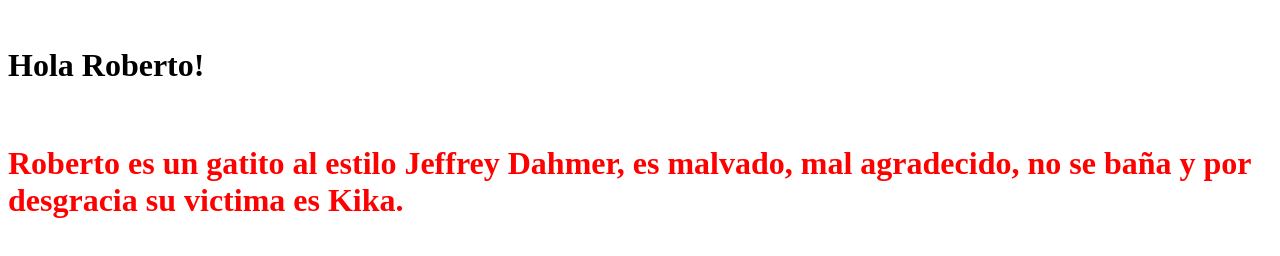
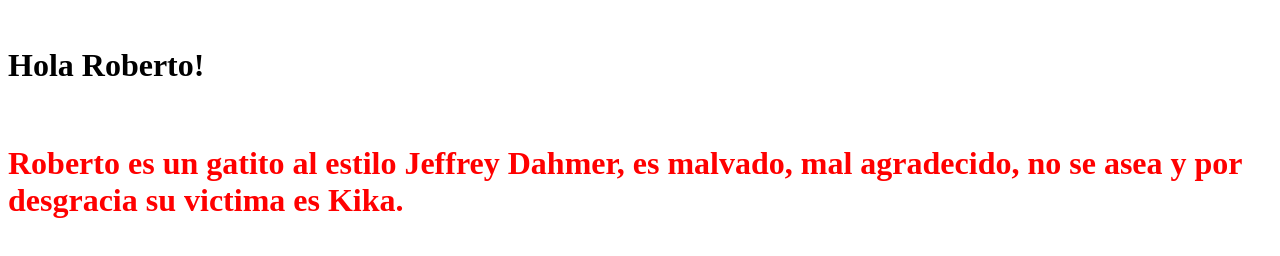
Before and after one commit to marissa-gn/PruebaAppService, a plain HTML site: page index.html in a window 1280 px wide. Drawn offline with Linux system fonts and the light colour scheme.

Commit message:
Update index.html

```diff
--- a/index.html
+++ b/index.html
@@ -5,6 +5,6 @@
 </head>
 <body>
  <h1>Hola Roberto!</h1>
- <h1 style="color: red;">Roberto es un gatito al estilo Jeffrey Dahmer, es malvado, mal agradecido, no se baña y por desgracia su victima es Kika.</h1>
+ <h1 style="color: red;">Roberto es un gatito al estilo Jeffrey Dahmer, es malvado, mal agradecido, no se asea y por desgracia su victima es Kika.</h1>
 </body>
 </html>
```
